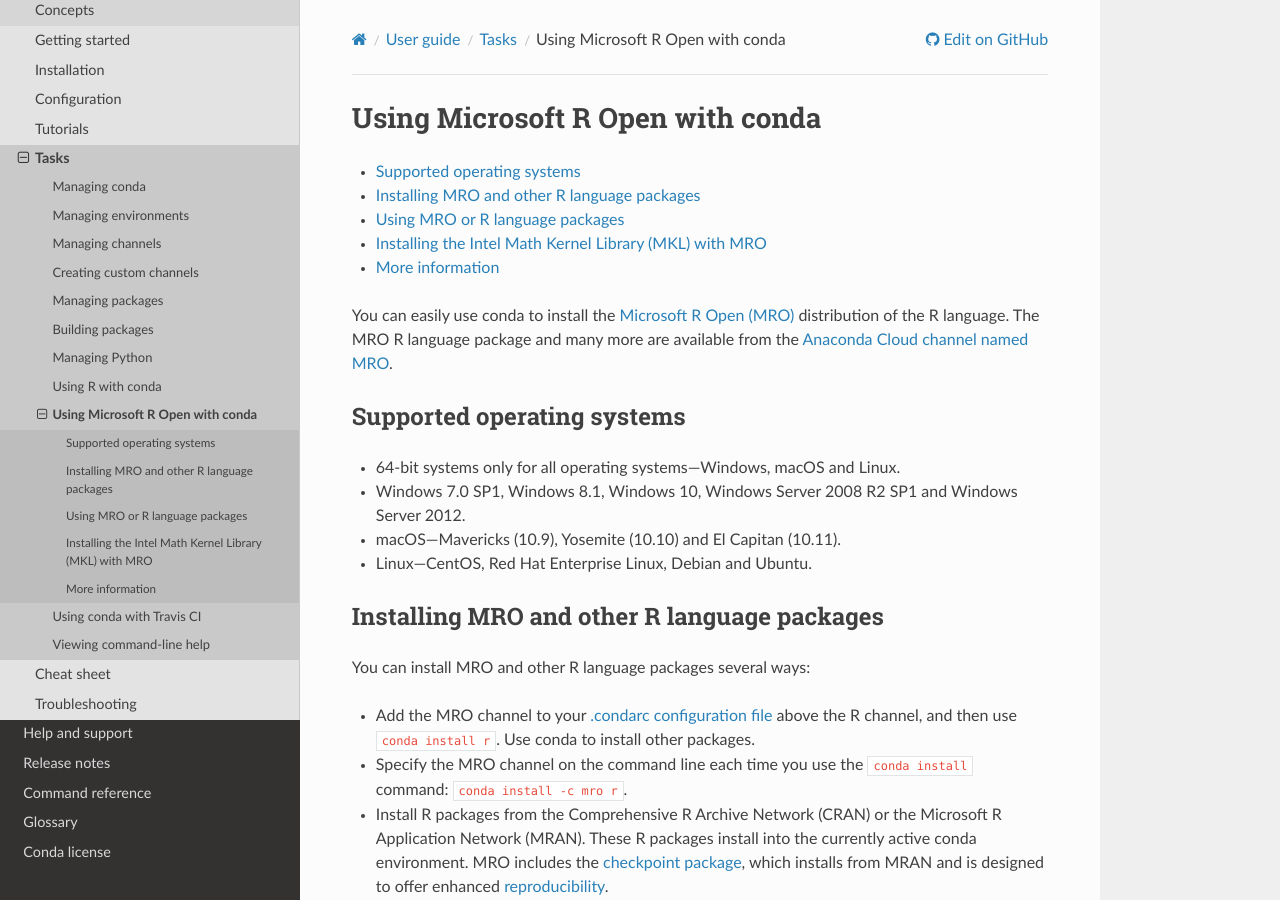
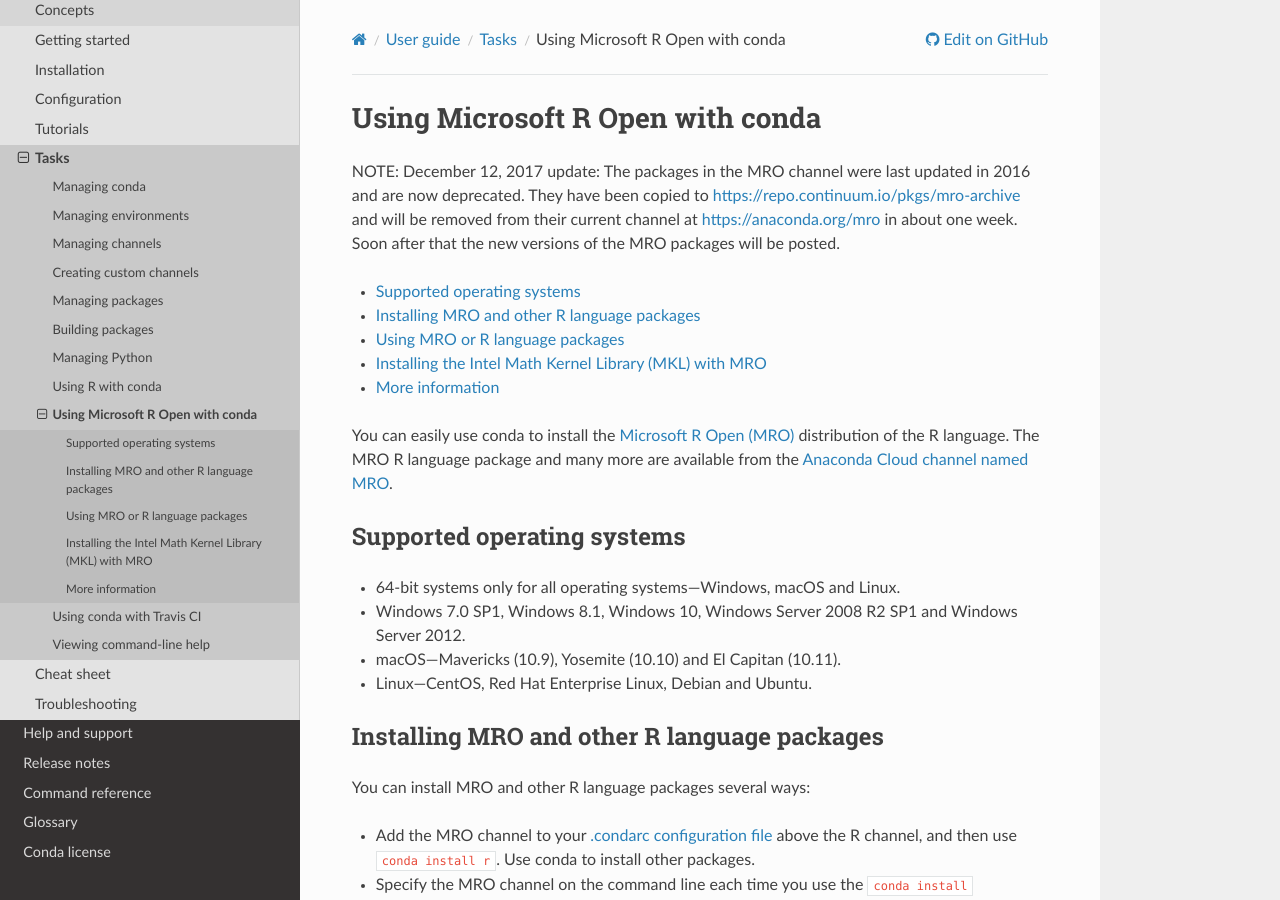
Before and after one commit to conda/conda-docs, a Sphinx documentation site: the page built from docs/source/user-guide/tasks/use-mro-with-conda.rst, in a window 1280 px wide and 900 px high. Built offline with Sphinx 7.4.7 and the Read the Docs theme 2.0.0, drawn with Linux system fonts in a browser that asks for light colours.

Commit message:
MRO deprecation message
MRO deprecation message

```diff
--- a/docs/source/user-guide/tasks/use-mro-with-conda.rst
+++ b/docs/source/user-guide/tasks/use-mro-with-conda.rst
@@ -1,6 +1,12 @@
 =================================
 Using Microsoft R Open with conda
 =================================
+
+NOTE: December 12, 2017 update: The packages in the MRO channel were last
+updated in 2016 and are now deprecated. They have been copied to
+https://repo.continuum.io/pkgs/mro-archive and will be removed from their
+current channel at https://anaconda.org/mro in about one week. Soon after that
+the new versions of the MRO packages will be posted.
 
 .. contents::
    :local:
```
